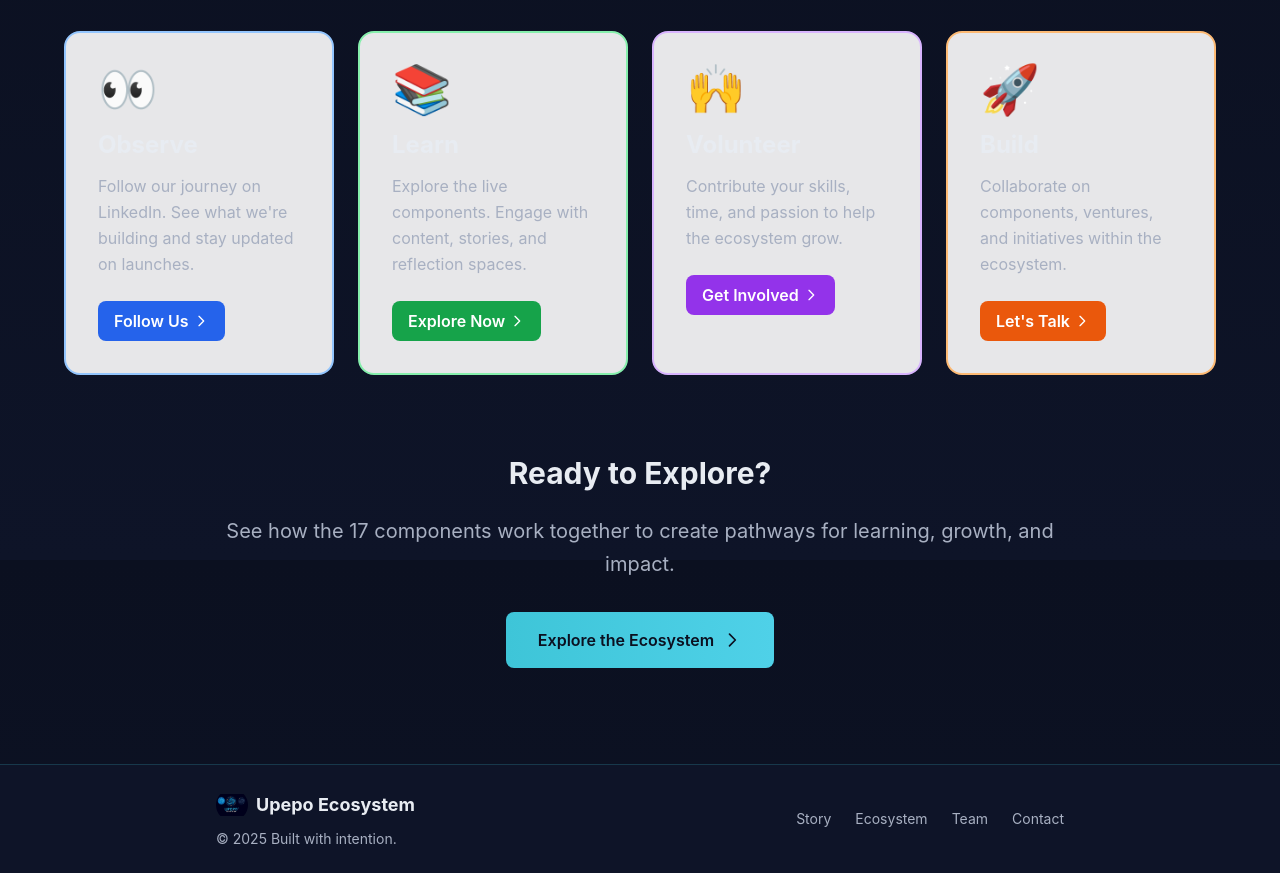
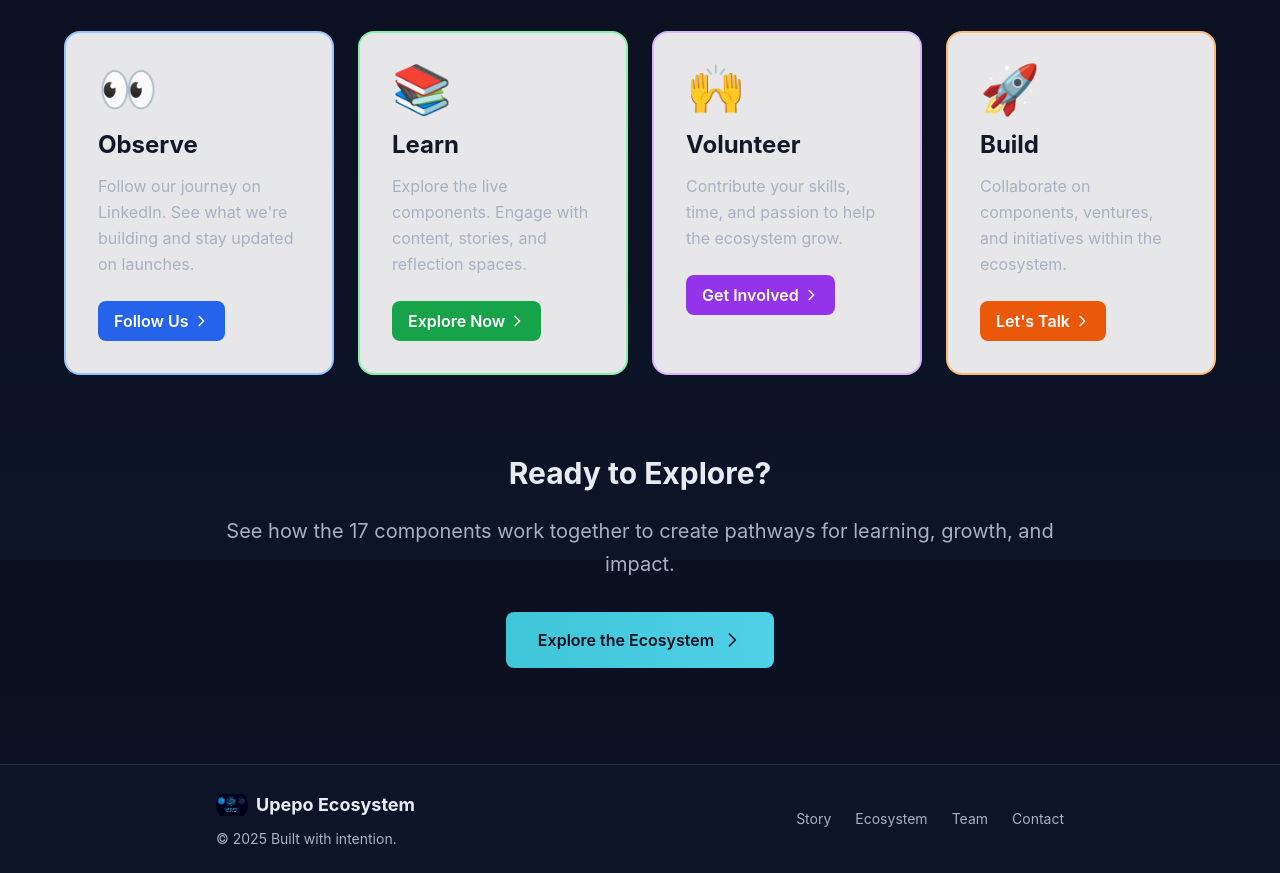
Before and after one commit to LizaImmax/Upepo-Ecosystem, a Next.js app: page /team in a window 1280 px wide. Shown: the part 1840-2713 px from the top of the page. Built offline with nearby package versions, Linux system fonts and the light colour scheme.

Commit message:
Fix heading visibility in Ways to Participate cards: use text-gray-900 for maximum contrast on white backgrounds

```diff
--- a/app/team/page.tsx
+++ b/app/team/page.tsx
@@ -171,7 +171,7 @@
             <div className="grid md:grid-cols-2 lg:grid-cols-4 gap-6">
               <div className="bg-white/90 backdrop-blur-sm p-8 rounded-2xl border-2 border-blue-300 hover:border-blue-500 hover:shadow-xl transition-all duration-300">
                 <div className="text-5xl mb-4">👀</div>
-                <h3 className="text-2xl font-bold text-upepo-dark mb-3">Observe</h3>
+                <h3 className="text-2xl font-bold text-gray-900 mb-3">Observe</h3>
                 <p className="text-gray-700 mb-6 leading-relaxed">Follow our journey on LinkedIn. See what we're building and stay updated on launches.</p>
                 <a
                   href="https://www.linkedin.com/company/upepo-ecosystem/"
@@ -188,7 +188,7 @@
 
               <div className="bg-white/90 backdrop-blur-sm p-8 rounded-2xl border-2 border-green-300 hover:border-green-500 hover:shadow-xl transition-all duration-300">
                 <div className="text-5xl mb-4">📚</div>
-                <h3 className="text-2xl font-bold text-upepo-dark mb-3">Learn</h3>
+                <h3 className="text-2xl font-bold text-gray-900 mb-3">Learn</h3>
                 <p className="text-gray-700 mb-6 leading-relaxed">Explore the live components. Engage with content, stories, and reflection spaces.</p>
                 <a
                   href="/ecosystem"
@@ -203,7 +203,7 @@
 
               <div className="bg-white/90 backdrop-blur-sm p-8 rounded-2xl border-2 border-purple-300 hover:border-purple-500 hover:shadow-xl transition-all duration-300">
                 <div className="text-5xl mb-4">🙌</div>
-                <h3 className="text-2xl font-bold text-upepo-dark mb-3">Volunteer</h3>
+                <h3 className="text-2xl font-bold text-gray-900 mb-3">Volunteer</h3>
                 <p className="text-gray-700 mb-6 leading-relaxed">Contribute your skills, time, and passion to help the ecosystem grow.</p>
                 <a
                   href="mailto:upepoecosystem@gmail.com?subject=Volunteering with Upepo Ecosystem"
@@ -218,7 +218,7 @@
 
               <div className="bg-white/90 backdrop-blur-sm p-8 rounded-2xl border-2 border-orange-300 hover:border-orange-500 hover:shadow-xl transition-all duration-300">
                 <div className="text-5xl mb-4">🚀</div>
-                <h3 className="text-2xl font-bold text-upepo-dark mb-3">Build</h3>
+                <h3 className="text-2xl font-bold text-gray-900 mb-3">Build</h3>
                 <p className="text-gray-700 mb-6 leading-relaxed">Collaborate on components, ventures, and initiatives within the ecosystem.</p>
                 <a
                   href="mailto:upepoecosystem@gmail.com?subject=Building with Upepo Ecosystem"
```
